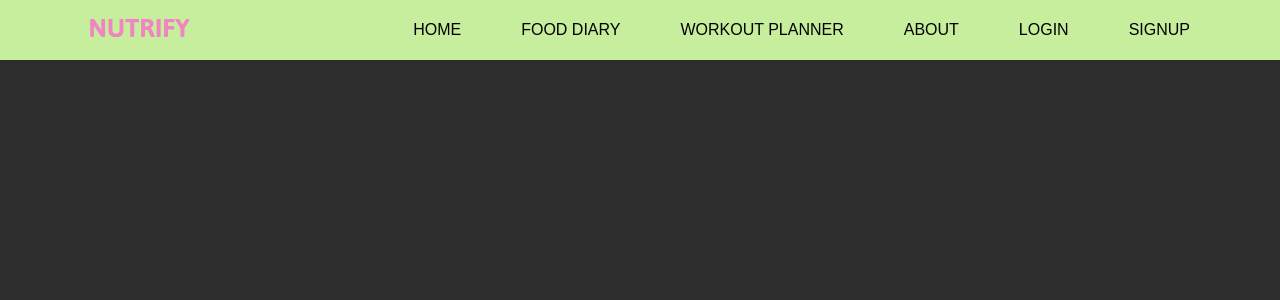
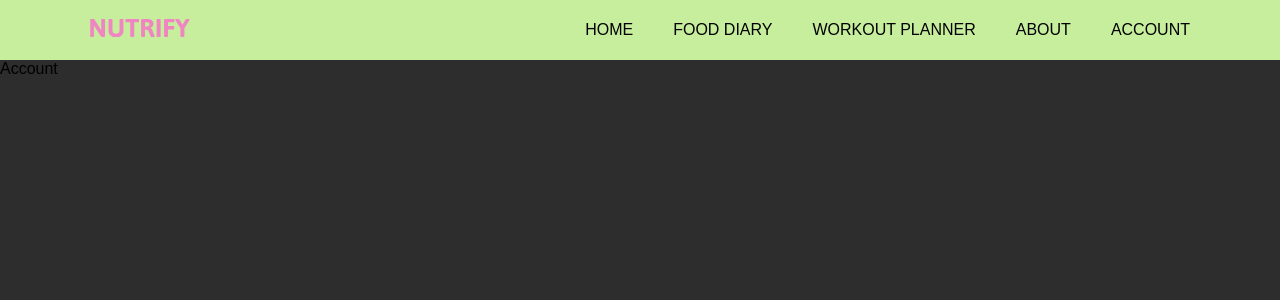
Before and after one commit to Percyy16/nutrifyApp, a React (Create React App) app in the folder client/: page /Account in a window 1280 px wide. Shown: the top 300 px of the page. Built offline with nearby package versions, Linux system fonts and the light colour scheme.

Commit message:
design update

```diff
--- a/client/src/App.js
+++ b/client/src/App.js
@@ -6,8 +6,7 @@ import { Home } from "./pages/Home/Home";
 import { FoodDiary } from "./pages/FoodDiary/FoodDiary";
 import { WorkoutPlanner } from "./pages/WorkoutPlanner/WorkoutPlanner";
 import { About } from "./pages/About/About";
-import { LogIn } from "./pages/LogIn/LogIn";
-import { SignUp } from "./pages/SignUp/SignUp";
+import { Account } from "./pages/Account/Account";
 import { Navbar } from './components/Navbar/Navbar';
 
 function App() {
@@ -20,8 +19,7 @@ function App() {
           <Route path="/FoodDiary" element={<FoodDiary />} />
           <Route path="/WorkoutPlanner" element={<WorkoutPlanner />} />
           <Route path="/About" element={<About />} />
-          <Route path="/LogIn" element={<LogIn />} />
-          <Route path="/SignUp" element={<SignUp />} />
+          <Route path="/Account" element={<Account />} />
         </Routes>
       </Router>
     </div>
--- a/client/src/components/Navbar/Navbar.jsx
+++ b/client/src/components/Navbar/Navbar.jsx
@@ -38,10 +38,7 @@ export const Navbar = () => {
                                 <Link to="/About">About</Link>
                             </li>
                             <li>
-                                <Link to="/LogIn">LogIn</Link>
-                            </li>
-                            <li>
-                                <Link to="/SignUp">SignUp</Link>
+                                <Link to="/Account">Account</Link>
                             </li>
                         </ul>
                     </div>
--- a/client/src/components/Navbar/Navbar.scss
+++ b/client/src/components/Navbar/Navbar.scss
@@ -31,7 +31,7 @@
   }
 
   .navbar_links ul li:not(:last-child) {
-    margin-right: 60px;
+    margin-right: 40px;
   }
 
   .navbar_links ul a {
@@ -40,12 +40,6 @@
     font-weight: 400;
     color: #000000;
     text-decoration: none;
-  }
-
-  .navbar_links ul a.active {
-    color: #000000;
-    font-weight: 500;
-    position: relative;
   }
 
   .navbar_links ul a.active::after {
@@ -74,11 +68,15 @@
       position: absolute;
       right: 0;
       top: 60px;
-      background-color: #c7ee9d;
+      background-color: rgb(45, 45, 45);
       width: 0px;
       height: calc(100vh - 60px);
       transition: all 0.3s ease-in;
       overflow: hidden;
+    }
+
+    .navbar_links ul a {
+      color: #c7ee9d;;
     }
 
     .navbar_links.active {
@@ -93,6 +91,6 @@
 
     .navbar_links ul li {
       margin-right: unset;
-      margin-top: 22px;
+      margin-top: 40px;
     }
   }
--- /dev/null
+++ b/client/src/pages/Account/Account.jsx
@@ -0,0 +1,5 @@
+export const Account = () => {
+    return (
+    <div>Account</div>
+    );
+};
--- a/client/src/pages/LogIn/LogIn.jsx
+++ /dev/null
@@ -1,5 +0,0 @@
-export const LogIn = () => {
-    return (
-    <div>LogIn</div>
-    );
-};
--- a/client/src/pages/SignUp/SignUp.jsx
+++ /dev/null
@@ -1,5 +0,0 @@
-export const SignUp = () => {
-    return (
-    <div>SignUp</div>
-    );
-};
```
Also changed, not shown: client/src/pages/Account/Account.scss (added), client/src/pages/SignUp/SignUp.scss (deleted).
